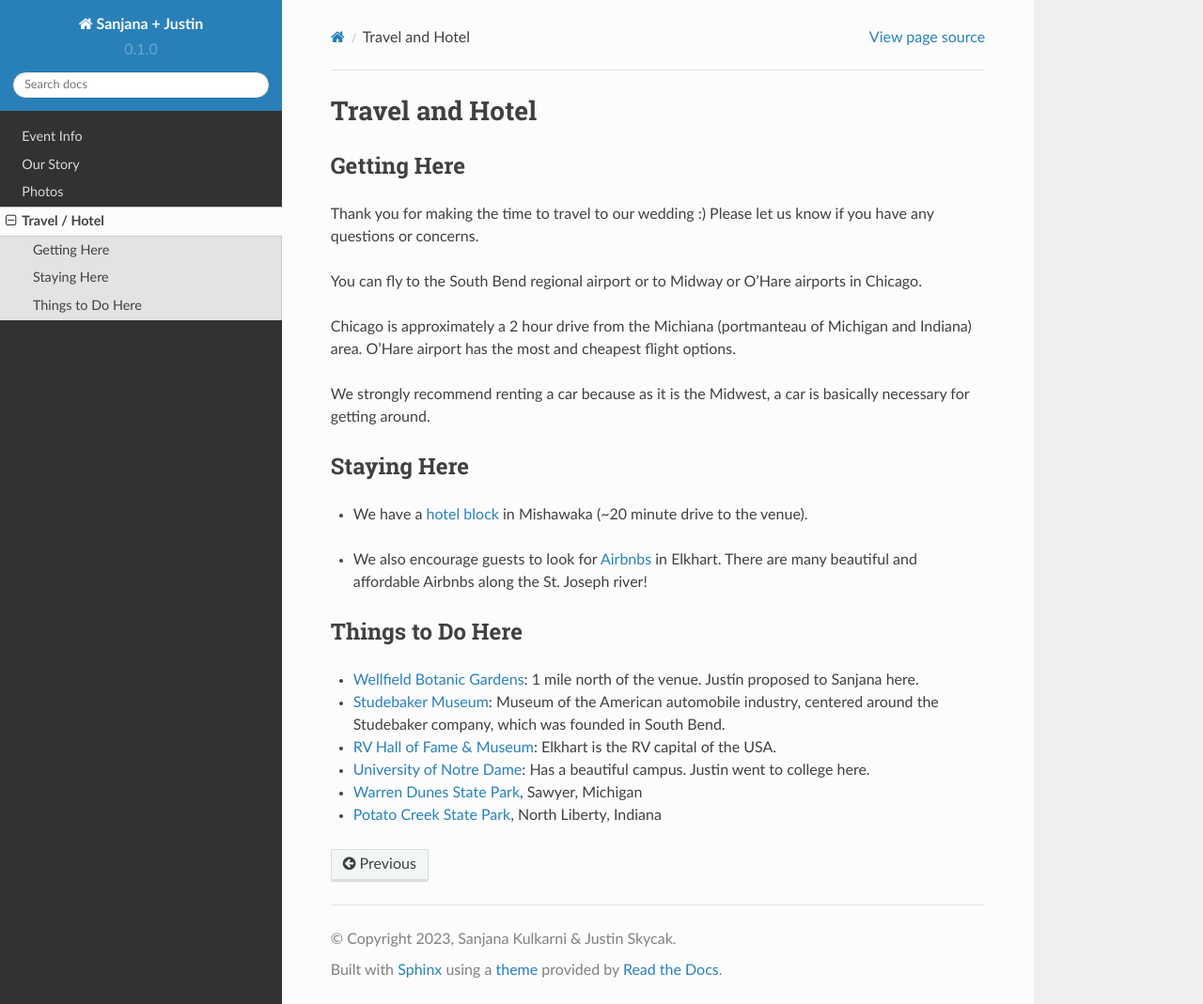
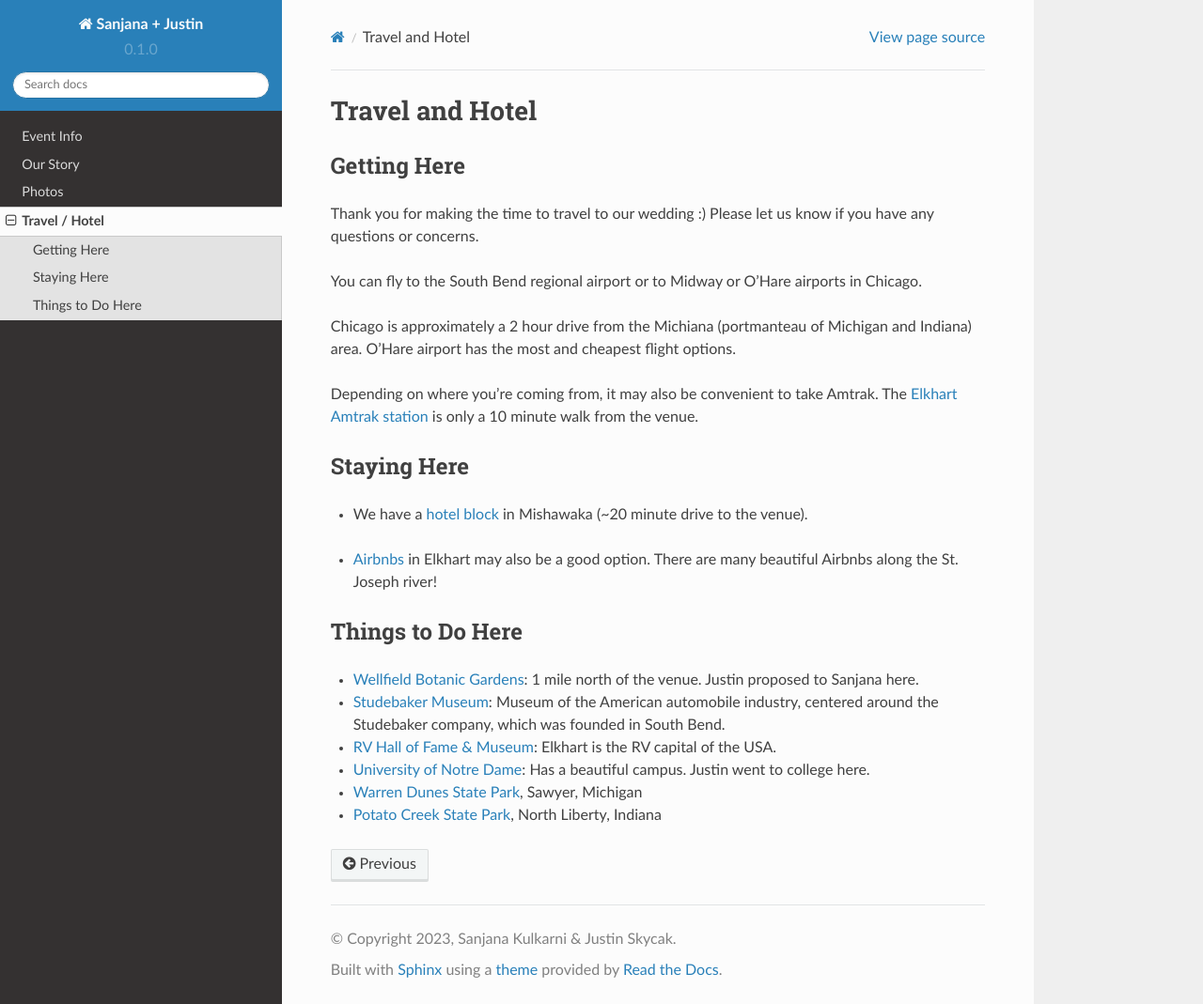
Before and after one commit to jpskycak/wedding, a Sphinx documentation site: the page built from docs/source/hotel.rst, in a window 1280 px wide and 1069 px high. Shown: the whole window at 94% size. Built offline with Sphinx 7.4.7 and the Read the Docs theme 2.0.0, drawn with Linux system fonts in a browser that asks for light colours.

Commit message:
Update hotel.rst

```diff
--- a/docs/source/hotel.rst
+++ b/docs/source/hotel.rst
@@ -10,7 +10,7 @@ You can fly to the South Bend regional airport or to Midway or O'Hare airports i
 
 Chicago is approximately a 2 hour drive from the Michiana (portmanteau of Michigan and Indiana) area. O'Hare airport has the most and cheapest flight options.
 
-We strongly recommend renting a car because as it is the Midwest, a car is basically necessary for getting around.
+Depending on where you're coming from, it may also be convenient to take Amtrak. The `Elkhart Amtrak station <https://www.amtrak.com/stations/ekh>`_ is only a 10 minute walk from the venue.
 
 Staying Here
 **********
@@ -18,7 +18,7 @@ Staying Here
 * We have a `hotel block <https://www.hilton.com/en/book/reservation/rooms/?ctyhocn=SBNHTHT&arrivalDate=2024-10-04&departureDate=2024-10-06&groupCode=cht601&room1NumAdults=2>`_ in Mishawaka (~20 minute drive to the venue).
 \
 
-* We also encourage guests to look for `Airbnbs <https://www.airbnb.com/s/Elkhart--Indiana--United-States/homes?tab_id=home_tab&refinement_paths%5B%5D=%2Fhomes&flexible_trip_lengths%5B%5D=one_week&monthly_start_date=2024-05-01&monthly_length=3&monthly_end_date=2024-08-01&price_filter_input_type=0&channel=EXPLORE&query=Elkhart%2C%20IN&place_id=ChIJE67jW8PCFogRy4iDAtnv7Xo&date_picker_type=calendar&checkin=2024-10-04&checkout=2024-10-06&adults=2&source=structured_search_input_header&search_type=user_map_move&search_mode=regular_search&price_filter_num_nights=2&ne_lat=41.71097255705831&ne_lng=-85.95591620668222&sw_lat=41.652412088038595&sw_lng=-86.01970598951141&zoom=13.219956233363156&zoom_level=13.219956233363156&search_by_map=true>`_ in Elkhart. There are many beautiful and affordable Airbnbs along the St. Joseph river!
+* `Airbnbs <https://www.airbnb.com/s/Elkhart--Indiana--United-States/homes?tab_id=home_tab&refinement_paths%5B%5D=%2Fhomes&flexible_trip_lengths%5B%5D=one_week&monthly_start_date=2024-05-01&monthly_length=3&monthly_end_date=2024-08-01&price_filter_input_type=0&channel=EXPLORE&query=Elkhart%2C%20IN&place_id=ChIJE67jW8PCFogRy4iDAtnv7Xo&date_picker_type=calendar&checkin=2024-10-04&checkout=2024-10-06&adults=2&source=structured_search_input_header&search_type=user_map_move&search_mode=regular_search&price_filter_num_nights=2&ne_lat=41.71097255705831&ne_lng=-85.95591620668222&sw_lat=41.652412088038595&sw_lng=-86.01970598951141&zoom=13.219956233363156&zoom_level=13.219956233363156&search_by_map=true>`_ in Elkhart may also be a good option. There are many beautiful Airbnbs along the St. Joseph river!
 
 Things to Do Here
 **********
```
